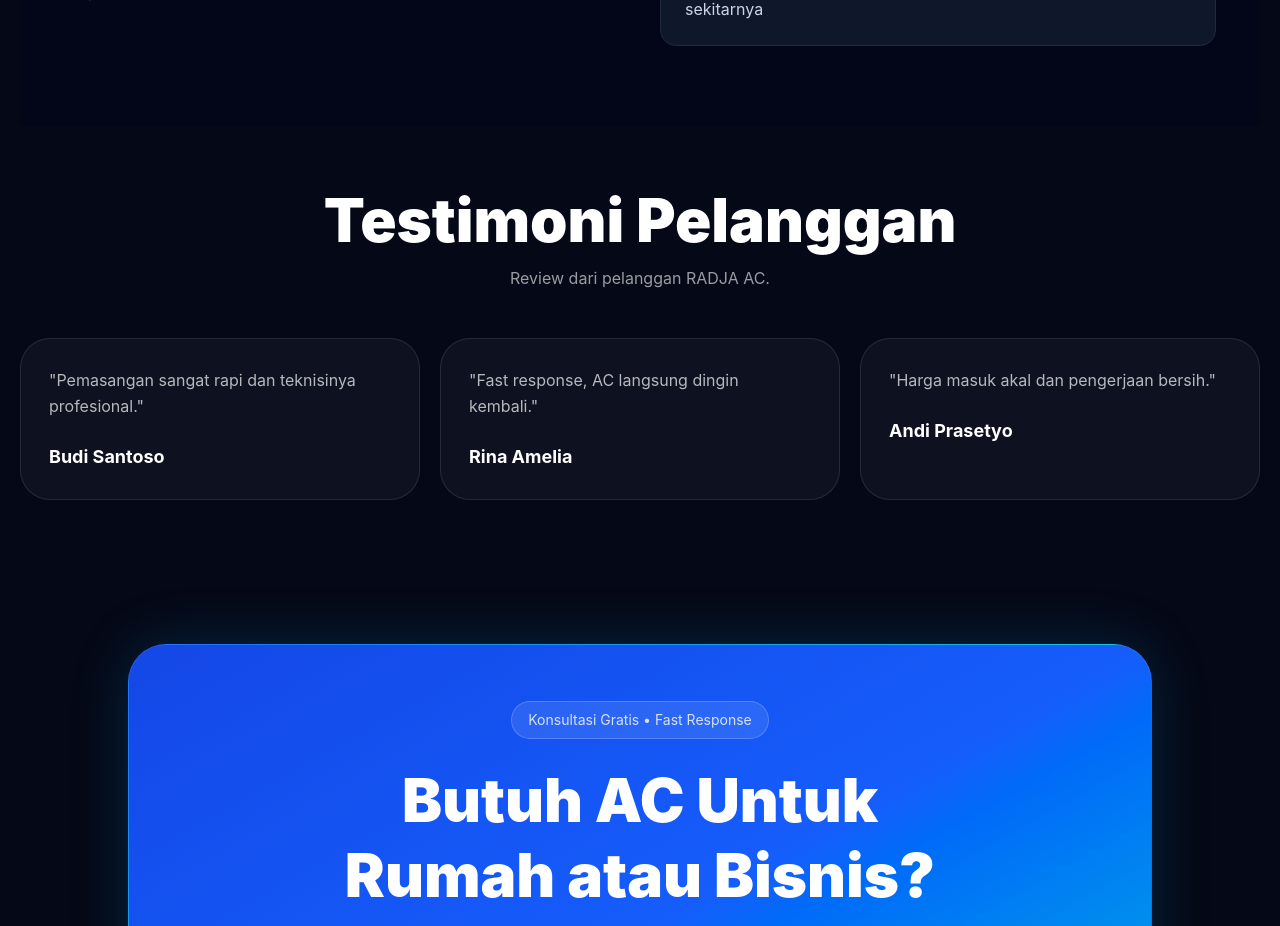
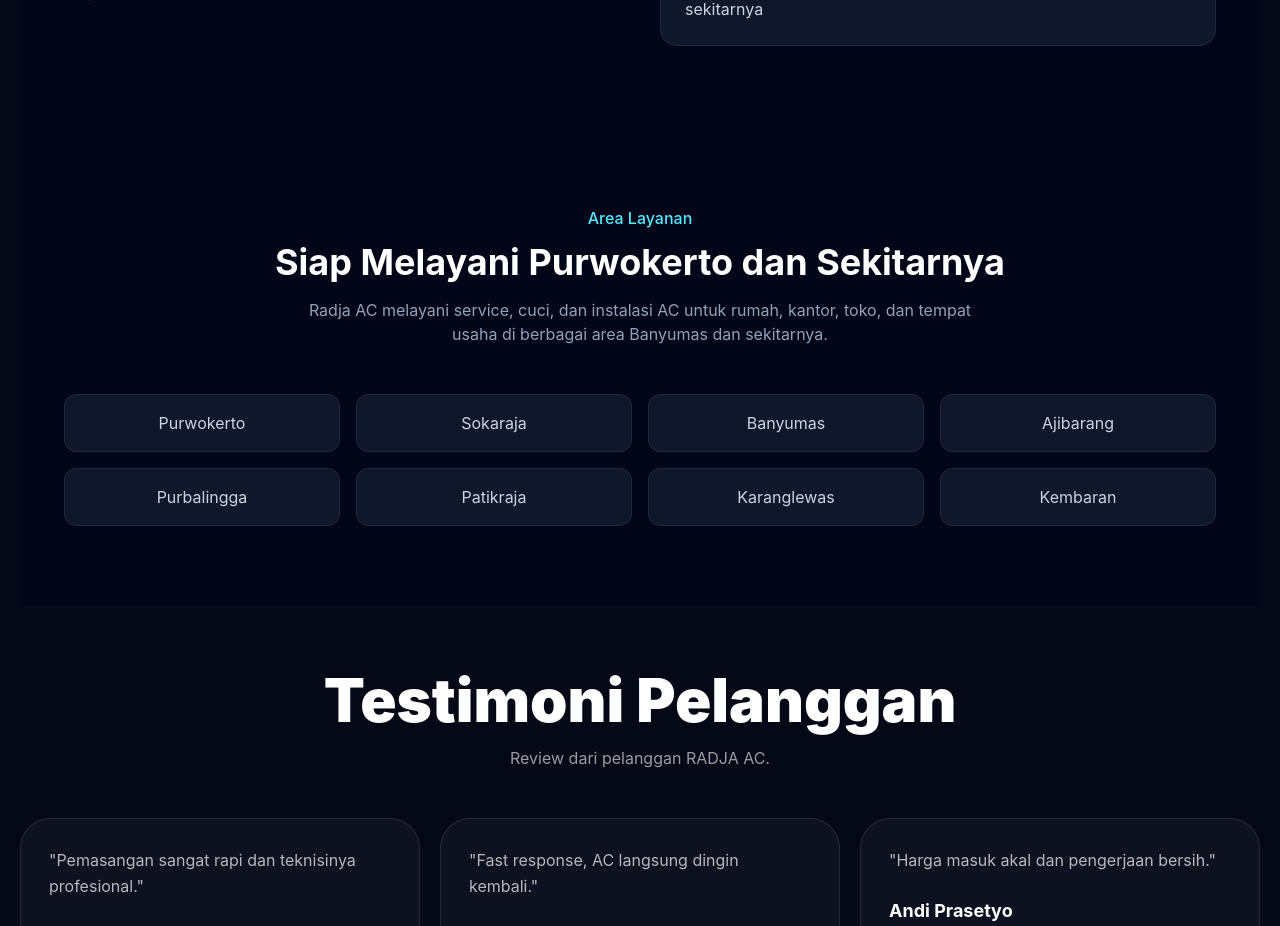
Before and after one commit to ibank31/radjaac-premium, a React (Vite) app: page / in a window 1280 px wide. Shown: the part 6140-7066 px from the top of the page. Built offline with nearby package versions, Linux system fonts and the light colour scheme.

Commit message:
add local area coverage section

```diff
--- /dev/null
+++ b/src/components/AreaCoverageSection.jsx
@@ -0,0 +1,46 @@
+const areas = [
+  "Purwokerto",
+  "Sokaraja",
+  "Banyumas",
+  "Ajibarang",
+  "Purbalingga",
+  "Patikraja",
+  "Karanglewas",
+  "Kembaran",
+]
+
+export default function AreaCoverageSection() {
+  return (
+    <section className="px-6 py-20 bg-slate-950">
+      <div className="max-w-6xl mx-auto">
+        <div className="text-center mb-12">
+          <p className="text-cyan-300 font-medium mb-3">
+            Area Layanan
+          </p>
+
+          <h2 className="text-3xl md:text-4xl font-bold text-white mb-4">
+            Siap Melayani Purwokerto
+            dan Sekitarnya
+          </h2>
+
+          <p className="text-slate-400 max-w-2xl mx-auto">
+            Radja AC melayani service, cuci, dan instalasi AC
+            untuk rumah, kantor, toko, dan tempat usaha
+            di berbagai area Banyumas dan sekitarnya.
+          </p>
+        </div>
+
+        <div className="grid grid-cols-2 md:grid-cols-4 gap-4">
+          {areas.map((area, index) => (
+            <div
+              key={index}
+              className="rounded-xl border border-slate-800 bg-slate-900 px-5 py-4 text-center text-slate-300 transition duration-300 hover:border-cyan-400/50 hover:text-white hover:-translate-y-1"
+            >
+              {area}
+            </div>
+          ))}
+        </div>
+      </div>
+    </section>
+  )
+}
--- a/src/pages/Home.jsx
+++ b/src/pages/Home.jsx
@@ -14,6 +14,7 @@ import MiniReviewSection from "../components/MiniReviewSection"
 import PricingPreviewSection from "../components/PricingPreviewSection"
 import AboutTrustSection from "../components/AboutTrustSection"
 import BeforeAfterSection from "../components/BeforeAfterSection"
+import AreaCoverageSection from "../components/AreaCoverageSection"
 
 export default function Home() {
   return (
@@ -43,6 +44,7 @@ export default function Home() {
         <MiniReviewSection />
         <PricingPreviewSection />
         <AboutTrustSection />
+        <AreaCoverageSection />
         <TestimonialsSection />
         <ClosingCTA />
       </div>
```
